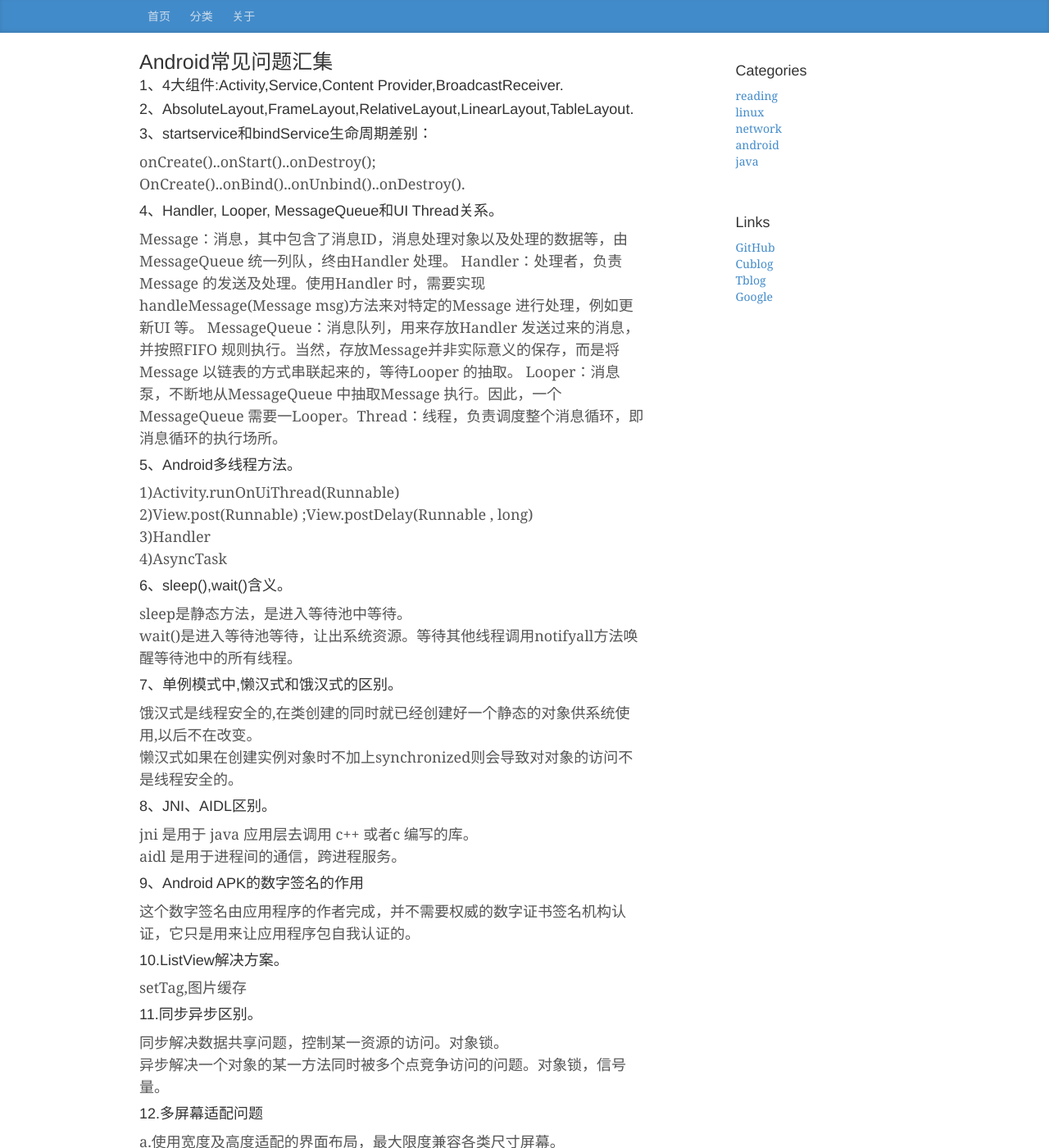
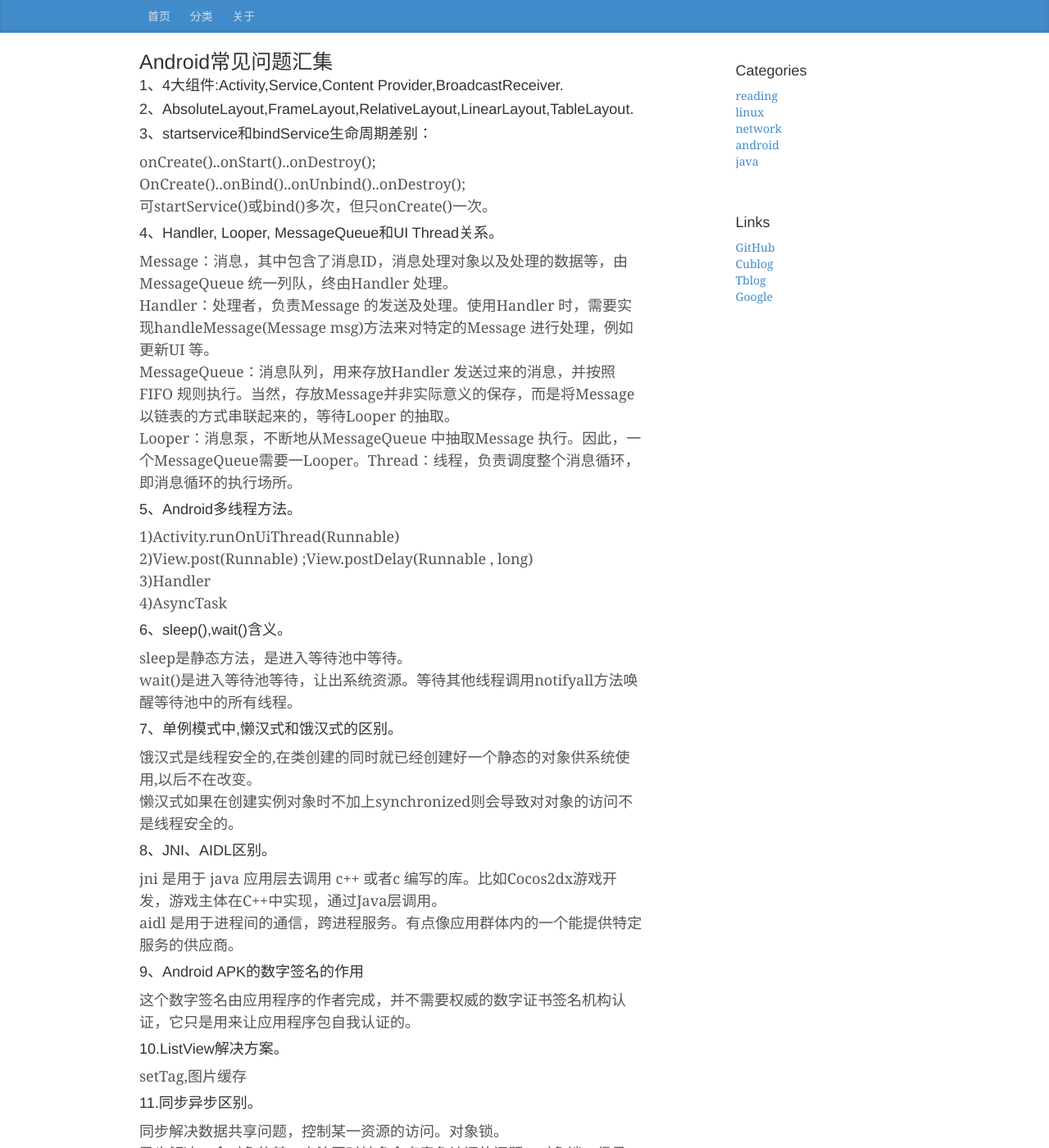
Before and after one commit to wdyggh/wdyggh.github.com, a Jekyll site: the page built from _posts/technology/2013-05-06-android-interview-faqs.markdown, in a window 1280 px wide and 1400 px high. Shown: the whole window at 82% size. Built offline with Jekyll 4.4.1, drawn with Linux system fonts in a browser that asks for light colours; Markdown is read by kramdown in place of the engine named in the settings; comment, search, counter and statistics services are not loaded; some of the changed text lies outside the part shown.

Commit message:
update content

```diff
--- a/_posts/technology/2013-05-06-android-interview-faqs.markdown
+++ b/_posts/technology/2013-05-06-android-interview-faqs.markdown
@@ -9,32 +9,33 @@
 #### 2、AbsoluteLayout,FrameLayout,RelativeLayout,LinearLayout,TableLayout.
 
 #### 3、startservice和bindService生命周期差别：
-onCreate()..onStart()..onDestroy();<br/>
-OnCreate()..onBind()..onUnbind()..onDestroy().
+onCreate()..onStart()..onDestroy();
+OnCreate()..onBind()..onUnbind()..onDestroy();
+可startService()或bind()多次，但只onCreate()一次。
 
 #### 4、Handler, Looper, MessageQueue和UI Thread关系。
 Message：消息，其中包含了消息ID，消息处理对象以及处理的数据等，由MessageQueue 统一列队，终由Handler 处理。
 Handler：处理者，负责Message 的发送及处理。使用Handler 时，需要实现handleMessage(Message msg)方法来对特定的Message 进行处理，例如更新UI 等。
-MessageQueue：消息队列，用来存放Handler 发送过来的消息，并按照FIFO 规则执行。当然，存放Message并非实际意义的保存，而是将Message 以链表的方式串联起来的，等待Looper 的抽取。
-Looper：消息泵，不断地从MessageQueue 中抽取Message 执行。因此，一个MessageQueue 需要一Looper。Thread：线程，负责调度整个消息循环，即消息循环的执行场所。
+MessageQueue：消息队列，用来存放Handler 发送过来的消息，并按照FIFO 规则执行。当然，存放Message并非实际意义的保存，而是将Message以链表的方式串联起来的，等待Looper 的抽取。
+Looper：消息泵，不断地从MessageQueue 中抽取Message 执行。因此，一个MessageQueue需要一Looper。Thread：线程，负责调度整个消息循环，即消息循环的执行场所。
 
 #### 5、Android多线程方法。
-1)Activity.runOnUiThread(Runnable)  <br/>
-2)View.post(Runnable) ;View.postDelay(Runnable , long)  <br/>
-3)Handler  <br/>
+1)Activity.runOnUiThread(Runnable)
+2)View.post(Runnable) ;View.postDelay(Runnable , long)
+3)Handler
 4)AsyncTask
 
 #### 6、sleep(),wait()含义。
-sleep是静态方法，是进入等待池中等待。<br/>
-wait()是进入等待池等待，让出系统资源。等待其他线程调用notifyall方法唤醒等待池中的所有线程。<br/>
+sleep是静态方法，是进入等待池中等待。
+wait()是进入等待池等待，让出系统资源。等待其他线程调用notifyall方法唤醒等待池中的所有线程。
 
 #### 7、单例模式中,懒汉式和饿汉式的区别。
-饿汉式是线程安全的,在类创建的同时就已经创建好一个静态的对象供系统使用,以后不在改变。<br/>
+饿汉式是线程安全的,在类创建的同时就已经创建好一个静态的对象供系统使用,以后不在改变。
 懒汉式如果在创建实例对象时不加上synchronized则会导致对对象的访问不是线程安全的。
 
 #### 8、JNI、AIDL区别。
-jni  是用于 java 应用层去调用 c++ 或者c 编写的库。<br/>
-aidl 是用于进程间的通信，跨进程服务。
+jni  是用于 java 应用层去调用 c++ 或者c 编写的库。比如Cocos2dx游戏开发，游戏主体在C++中实现，通过Java层调用。
+aidl 是用于进程间的通信，跨进程服务。有点像应用群体内的一个能提供特定服务的供应商。
 
 #### 9、Android APK的数字签名的作用
 这个数字签名由应用程序的作者完成，并不需要权威的数字证书签名机构认证，它只是用来让应用程序包自我认证的。
@@ -43,13 +44,20 @@
 setTag,图片缓存
 
 #### 11.同步异步区别。
-同步解决数据共享问题，控制某一资源的访问。对象锁。<br/>
+同步解决数据共享问题，控制某一资源的访问。对象锁。
 异步解决一个对象的某一方法同时被多个点竞争访问的问题。对象锁，信号量。
 
 #### 12.多屏幕适配问题
-a.使用宽度及高度适配的界面布局，最大限度兼容各类尺寸屏幕。<br/>
-b.对于一些特殊界面，如仅能一屏显示，而不同尺寸屏幕显示效果不一样时，可针对特定屏建立布局文件来解决。<br/>
-c.相应地，不同布局会用到不同分辨率图片。<br/>
+a.使用宽度及高度适配的界面布局，最大限度兼容各类尺寸屏幕。
+b.对于一些特殊界面，如仅能一屏显示，而不同尺寸屏幕显示效果不一样时，可针对特定屏建立布局文件来解决。
+c.相应地，不同布局会用到不同分辨率图片。
 例子有，MEZU手机，华为手机，作过针对适配。
 
-#### 13.遇到过的难于解决的问题
+#### 13.Android View 树的绘制
+Adroid的UI界面都是由View和ViewGroup及其派生类组合而成的。View 树的绘制从顶向下逐层进行绘制。
+
+#### 14.低版本如何实现高版本功能及风格统一。
+引入android-support-v4.jar。自定义一些界面风格。从而在不用厂商生产的手机上达到一致的界面效果。
+
+#### 15.遇到过的难于解决的问题
+视情况回答。
```
